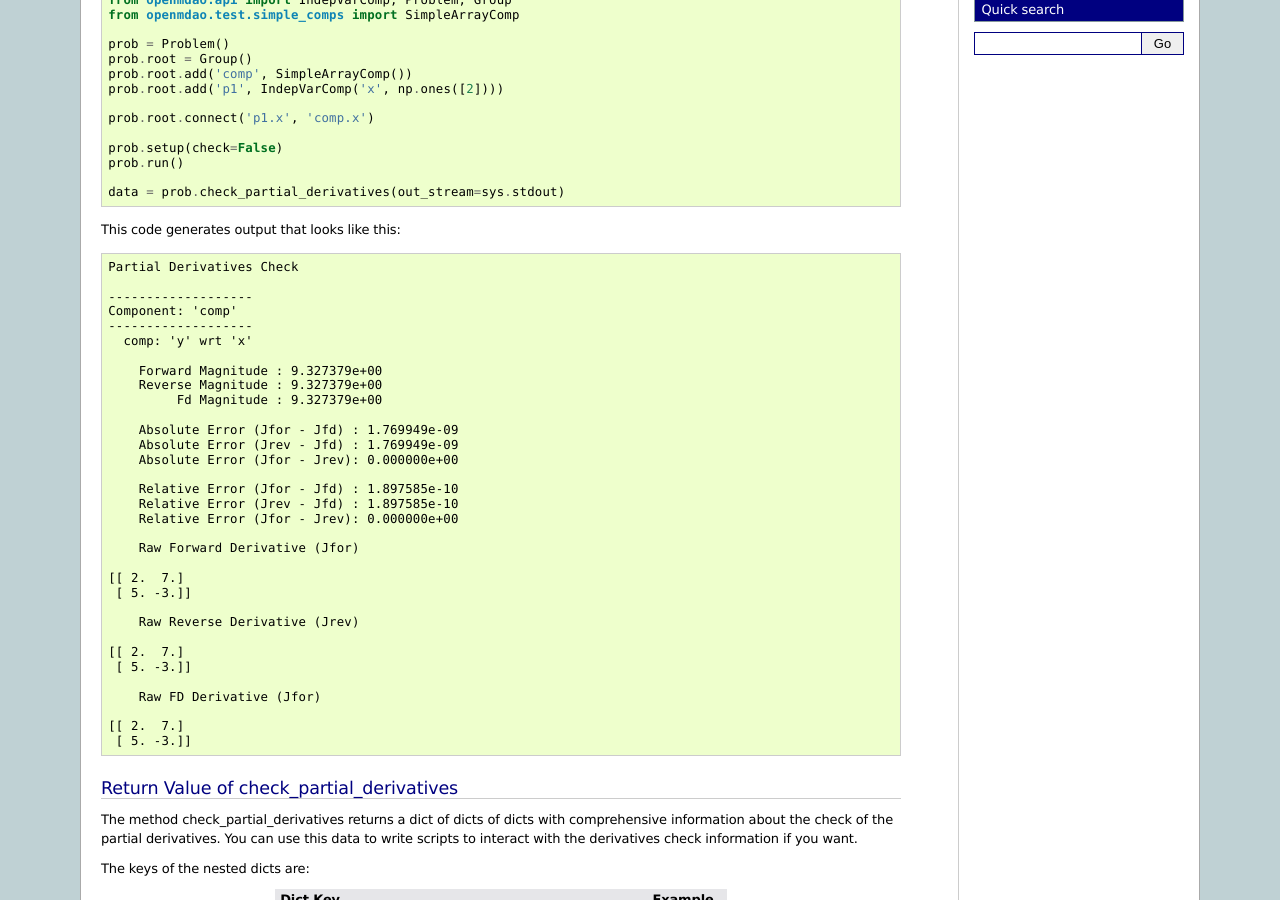
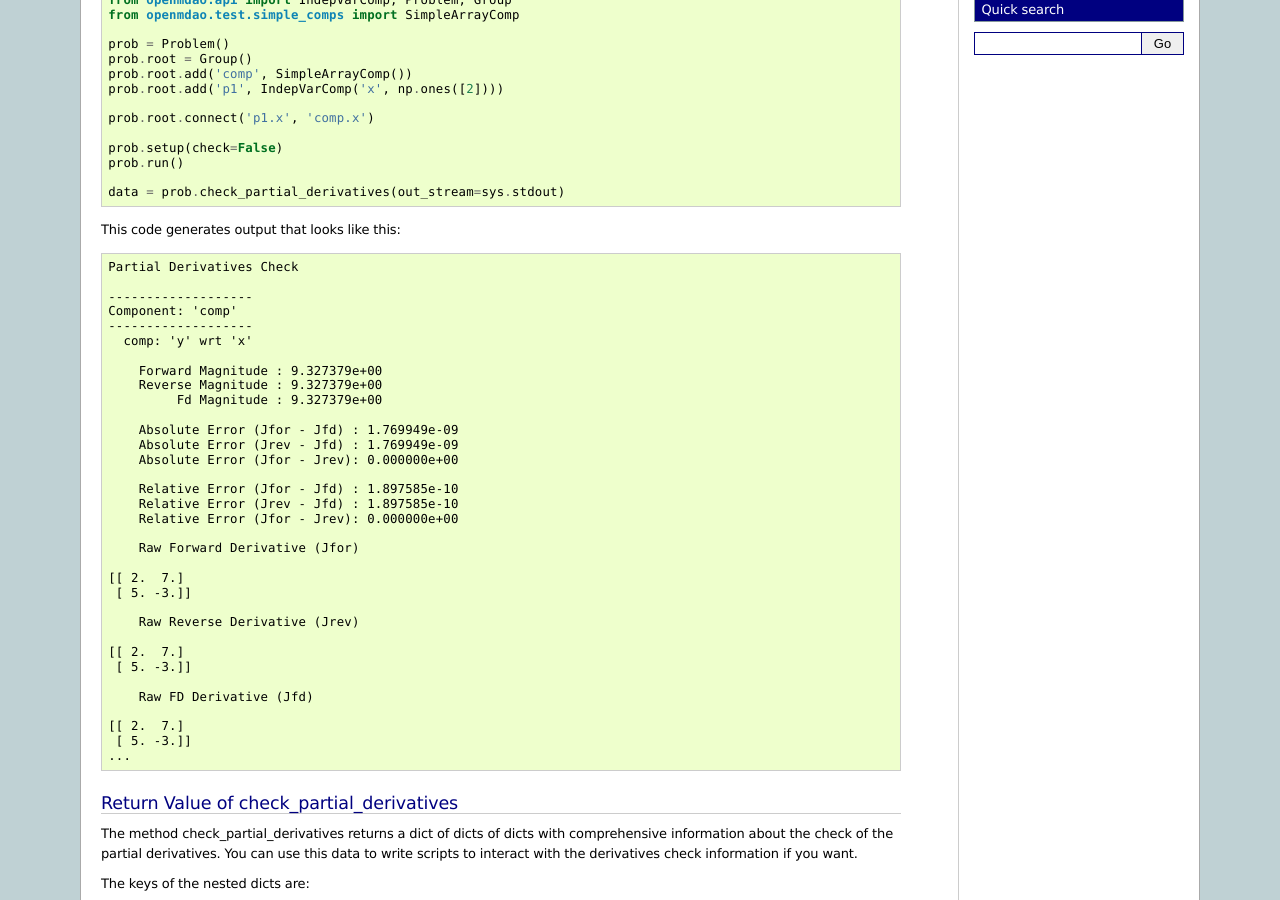
Before and after one commit to OpenMDAO/OpenMDAO1, a Sphinx documentation site: the page built from openmdao/docs/usr-guide/examples/check_partial_derivatives.rst, in a window 1280 px wide and 900 px high, scrolled down 485 px. Built offline with Sphinx 7.4.7, drawn with Linux system fonts in a browser that asks for light colours.

```diff
--- a/openmdao/docs/usr-guide/examples/check_partial_derivatives.rst
+++ b/openmdao/docs/usr-guide/examples/check_partial_derivatives.rst
@@ -82,10 +82,11 @@ This code generates output that looks like this:
    [[ 2.  7.]
     [ 5. -3.]]
 
-       Raw FD Derivative (Jfor)
+       Raw FD Derivative (Jfd)
 
    [[ 2.  7.]
     [ 5. -3.]]
+   ...
 
 
 Return Value of check_partial_derivatives
```
Also changed, not shown: other parts of openmdao/docs/usr-guide/examples/check_partial_derivatives.rst (+1 -1 lines), 1 other file.
